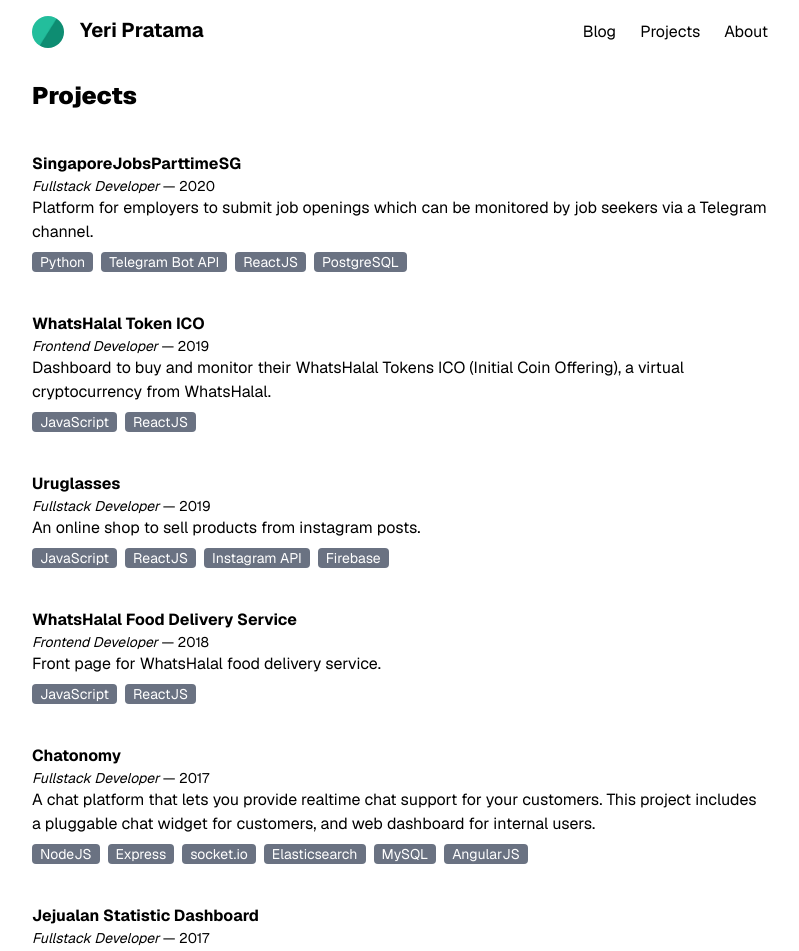
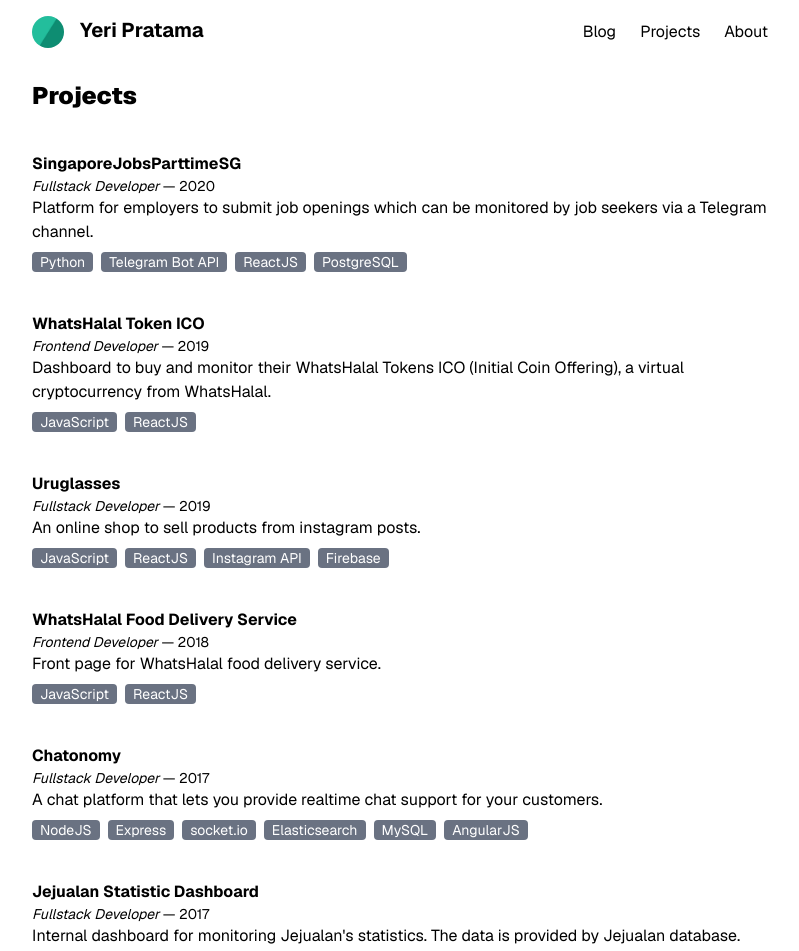
Before and after one commit to pirey/pirey.github.io, a Next.js app: page /projects in a window 1280 px wide. Shown: the top 951 px of the page, without its empty margins (240-1039 px from the left). Built offline with nearby package versions, Linux system fonts and the light colour scheme; no server answers.

Commit message:
chore: update project description

```diff
--- a/src/shared/projects.ts
+++ b/src/shared/projects.ts
@@ -49,7 +49,7 @@
       "AngularJS",
     ],
     description:
-      "A chat platform that lets you provide realtime chat support for your customers. This project includes a pluggable chat widget for customers, and web dashboard for internal users.",
+      "A chat platform that lets you provide realtime chat support for your customers.",
     images: [
       {
         orientation: "landscape",
@@ -68,7 +68,8 @@
         url: "https://idwebhost.com",
       },
     ],
-    roleDescription: "",
+    roleDescription:
+      "I built chat dashboard for agents to handle incoming chats from end users using NodeJS—Express with socket.io for duplex communication, Elasticsearch for fast message searching, and MySQL as persistent storage. I also built the embeddable chat widget using AngularJS.",
     slug: "chatonomy",
     year: "2017",
   },
@@ -285,7 +286,7 @@
       },
     ],
     roleDescription:
-      "Design and analyze system requirements. Build telegram bot for employer to submit job vacancies, and pay fees with telegram payment API. Build web dashboard to manage job submissions.",
+      "I designed and analyzed the system requirements. I built the telegram bot for employer to submit job vacancies, and pay fees with telegram payment API. I also built the web dashboard to manage job submissions.",
     slug: "job-board",
     year: "2020",
   },
```
